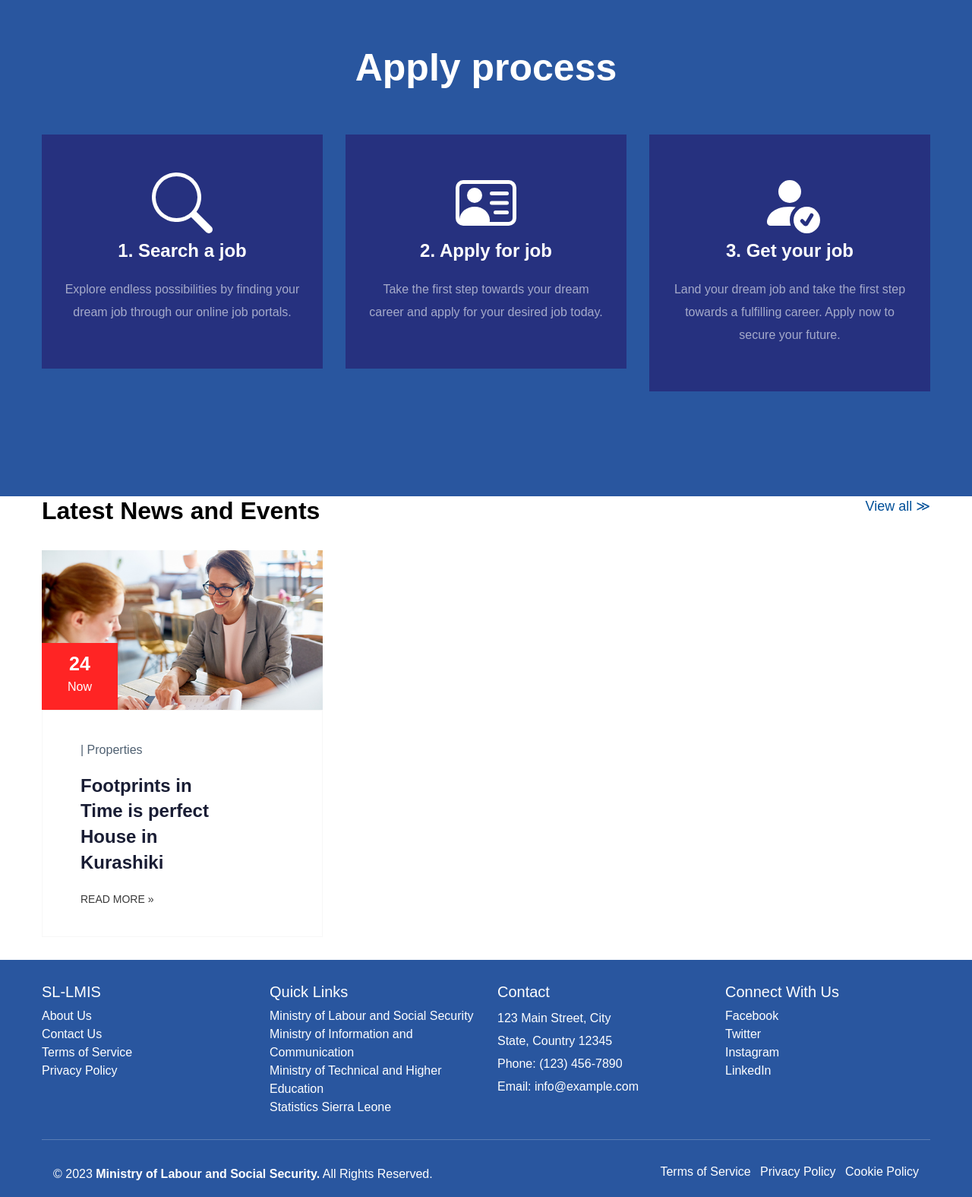
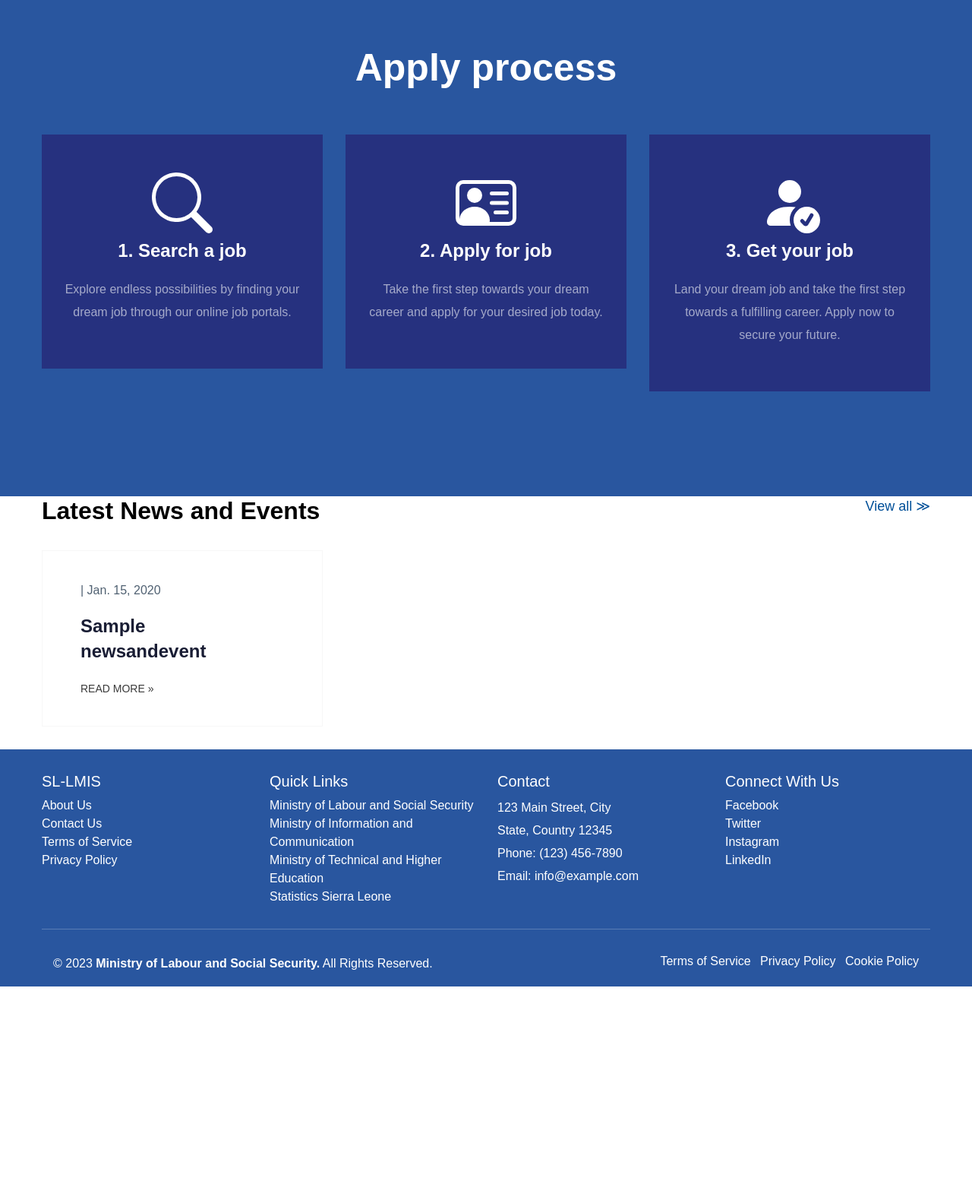
Before and after one commit to gilbertfullah/sl_lmis, a Django app: page / in a window 1280 px wide. Shown: the part 804-2379 px from the top of the page at 76% size. After the commit the page ends 2102 px from the top, so only its background shows below. Run offline with Django 4.2, Linux system fonts and the light colour scheme; tables that the repository leaves empty hold one stand-in row (values such as "Sample post"); parts of the project's set-up code (start-up, migrations or seed data) failed here and were passed over; some libraries are stand-ins or nearby versions; some web fonts are replaced.

Commit message:
new changes

```diff
--- a/core/templates/core/home.html
+++ b/core/templates/core/home.html
@@ -193,25 +193,28 @@
             </div>
         </div>
         <div class="row">
+            {% for news in news_and_events_list %}
             <div class="col-xl-4 col-lg-4 col-md-4">
                 <div class="home-blog-single mb-30">
                     <div class="blog-img-cap">
                         <div class="blog-img">
-                            <img src="{% static 'images/home-blog1.jpg' %}" alt="">
+                            {% if news.images.all %}
+                            <img src="{{ news.images.all.0.image.url }}" alt="Image {{ news.images.all.0.pk }}">
+                            {% endif %}
                             <!-- Blog date -->
                             <div class="blog-date text-center">
-                                <span>24</span>
-                                <p>Now</p>
+                                <span>{{ news.tag }}</span>
                             </div>
                         </div>
                         <div class="blog-cap">
-                            <p>|   Properties</p>
-                            <h3><a href="single-blog.html">Footprints in Time is perfect House in Kurashiki</a></h3>
+                            <p>|   {{ news.published_date }}</p>
+                            <h3><a href="single-blog.html">{{ news.title }}</a></h3>
                             <a href="#" class="more-btn">Read more »</a>
                         </div>
                     </div>
                 </div>
             </div>
+            {% endfor %}
         </div>
     </div>
 </div>
--- a/core/views.py
+++ b/core/views.py
@@ -10,11 +10,11 @@ from news_and_events.models import NewsAndEvents
 
 def home(request):
     jobs = Job.objects.all().order_by('-published_date')[:6]
-    news_and_events = NewsAndEvents.objects.all().order_by('-published_date')[:3]
+    news_and_events_list = NewsAndEvents.objects.all().order_by('-published_date')[:3]
     #new = Job.objects.values('sector').annotate(job_count=models.Count('sector')).order_by('-job_count')[:4]
     categories = Job.objects.values('sector').annotate(job_count=Count('sector')).order_by('-job_count')[:4]
 
-    return render(request, 'core/home.html', {'jobs': jobs, 'categories': categories, 'news_and_events': news_and_events})
+    return render(request, 'core/home.html', {'jobs': jobs, 'categories': categories, 'news_and_events_list': news_and_events_list})
 
 def working_age_population(request):
     values = [20, 30, 40, 50]
```
